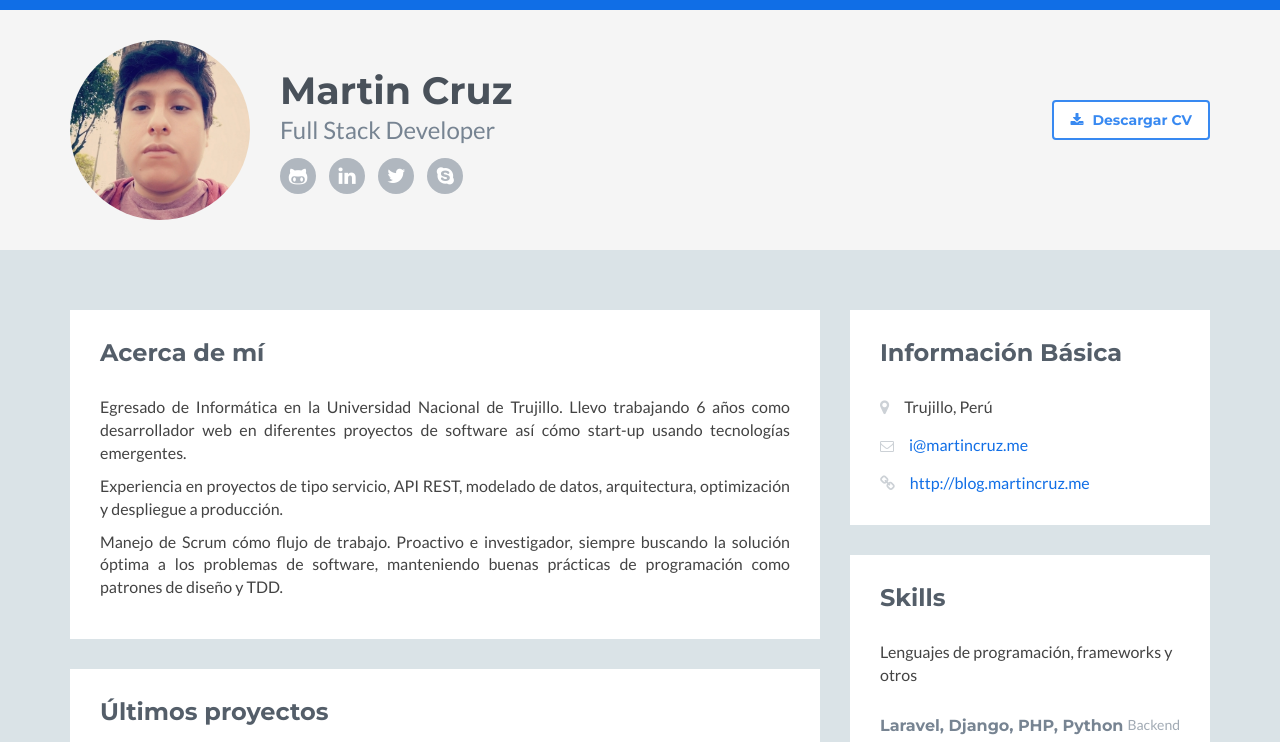
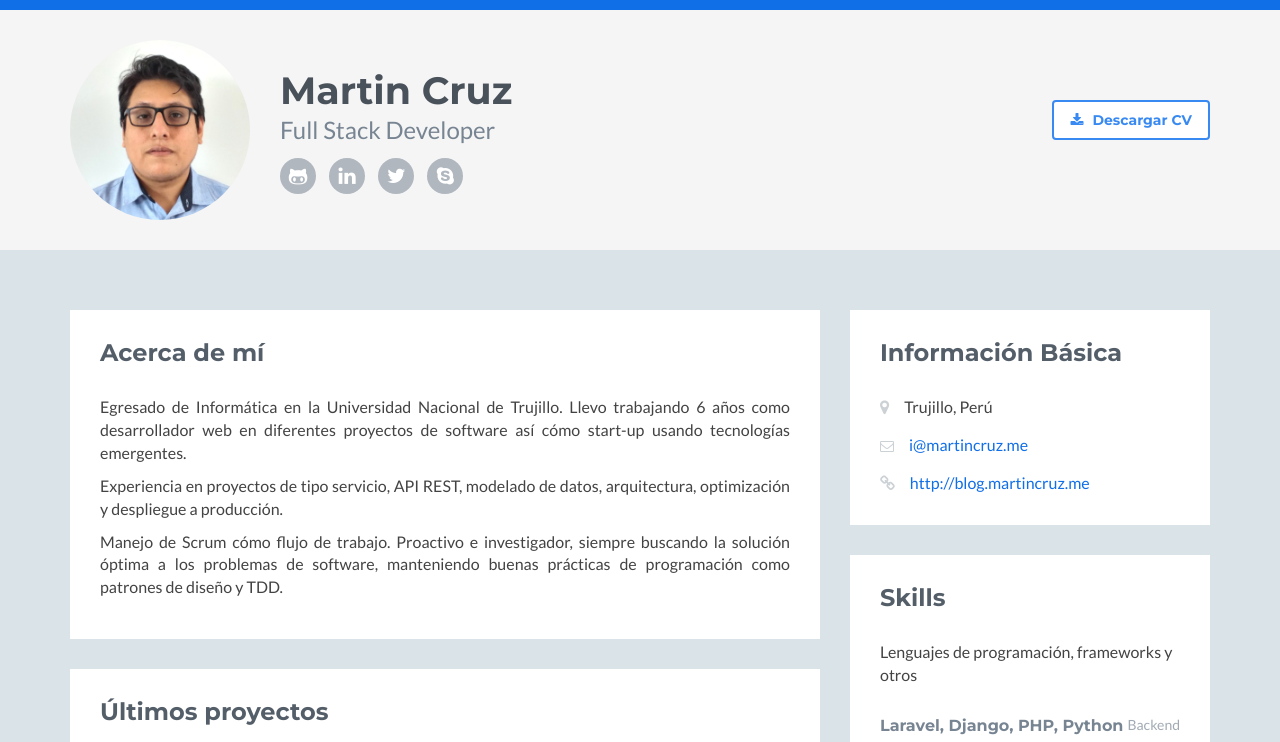
Before and after one commit to codepainkiller/codepainkiller.github.io, a plain HTML site: page index.html in a window 1280 px wide. Shown: the top 742 px of the page. Drawn offline with nearby package versions, Linux system fonts and the light colour scheme; no server answers; some icons are missing.

Commit message:
Update index.html

```diff
--- a/index.html
+++ b/index.html
@@ -62,7 +62,7 @@
 <!-- ******HEADER****** -->
 <header class="header">
   <div class="container">
-    <img class="profile-image img-responsive pull-left" src="assets/images/profile4.jpg" alt="Martin Cruz"/>
+    <img class="profile-image img-responsive pull-left" src="assets/images/linkedin_profile.jpeg" alt="Martin Cruz"/>
     <div class="profile-content pull-left">
       <h1 class="name">Martin Cruz</h1>
       <h2 class="desc">Full Stack Developer</h2>
```
